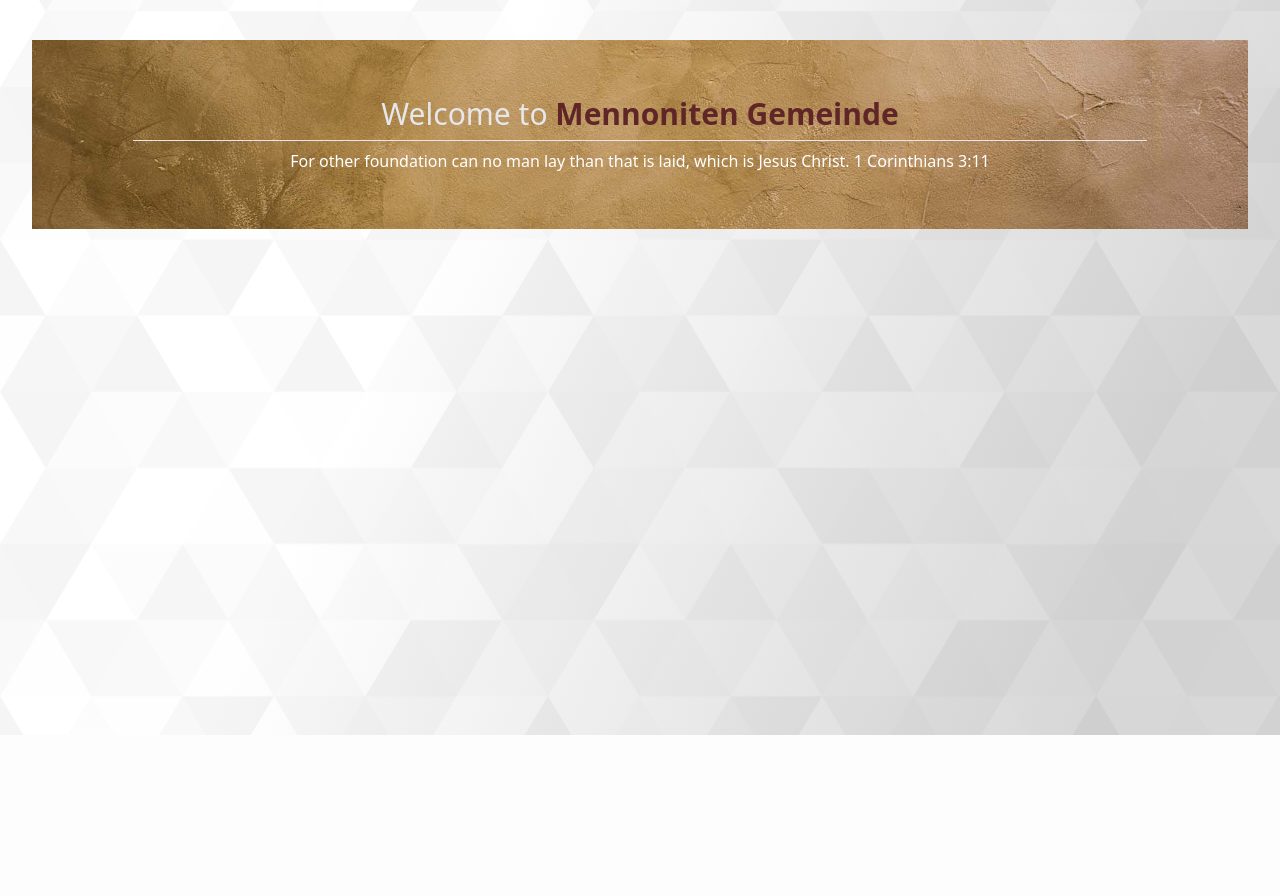
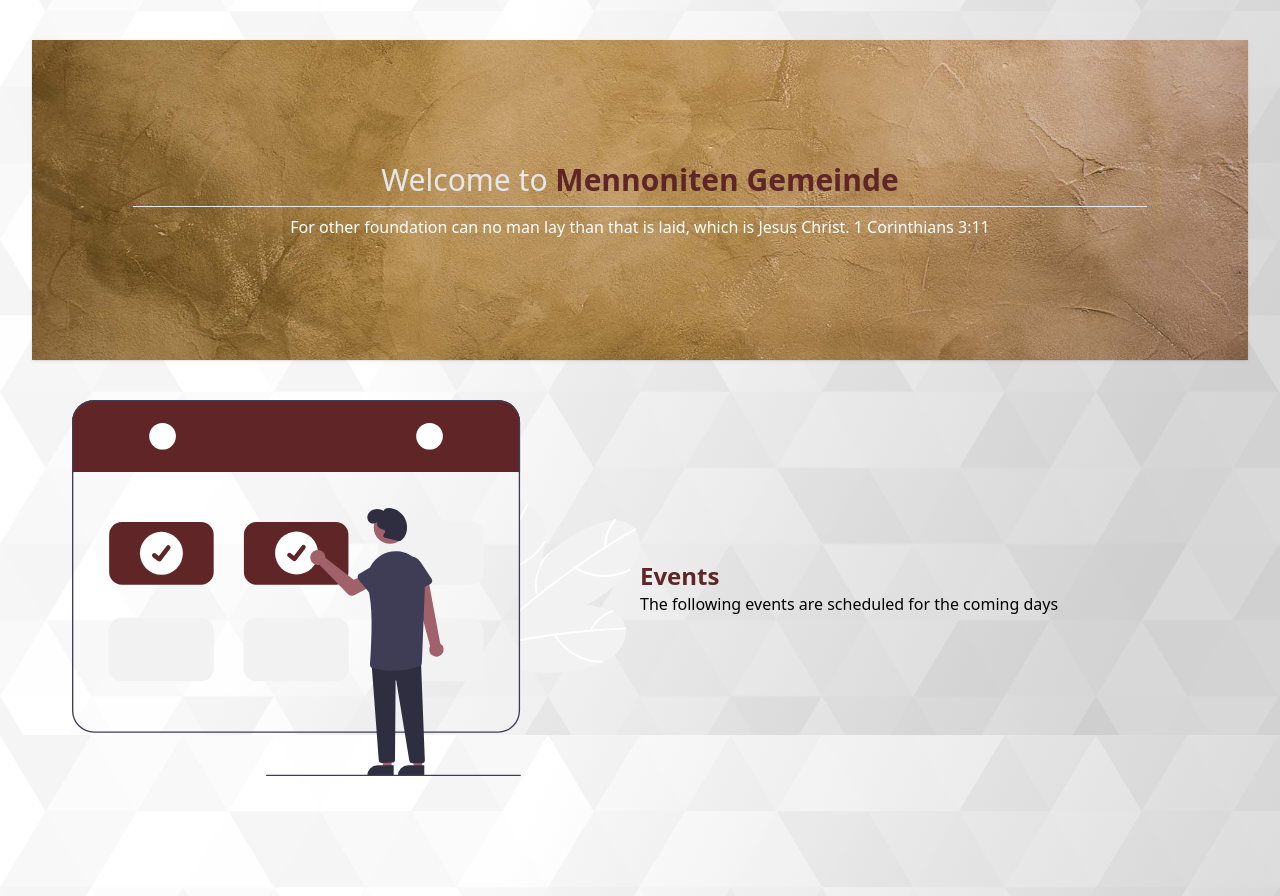
Before and after one commit to mennonitengemeinde/church_site, a Django app: page / in a window 1280 px wide. Shown: the part 65-961 px from the top of the page. Before the commit the page ends 800 px from the top, so only its background shows below. Run offline with Django 3.2, Linux system fonts and the light colour scheme; data that the repository does not hold is empty; style sheets or scripts are compiled from the project's sources; some libraries are stand-ins or nearby versions.

Commit message:
worked on home screen

```diff
--- a/home/templates/home/home_v2.html
+++ b/home/templates/home/home_v2.html
@@ -5,15 +5,44 @@
 {% load math_tags %}
 
 {% block meta %}
-  <meta name="robots" content="index, follow"/>
+    <meta name="robots" content="index, follow"/>
 {% endblock %}
 
 {% block content %}
-    <div class="bg-hero-background flex flex-col items-center justify-center py-14 bg-cover bg-no-repeat bg-center">
-        <h3 class="text-3xl text-gray-200 text-center">
+    <div class="bg-hero-background flex flex-col items-center justify-center py-14 min-h-[20rem] bg-cover bg-no-repeat bg-center shadow">
+        <h1 class="text-3xl text-gray-200 text-center">
             Welcome to <span class="text-primary font-bold">Mennoniten Gemeinde</span>
-        </h3>
+        </h1>
         <hr class="text-white w-10/12 my-2">
-        <p class="text-white mx-24 text-center">For other foundation can no man lay than that is laid, which is Jesus Christ. 1 Corinthians 3:11</p>
+        <p class="text-white mx-24 text-center">For other foundation can no man lay than that is laid, which is Jesus
+            Christ. 1 Corinthians 3:11</p>
+    </div>
+
+    <div class="p-10">
+        <div class="flex items-center pb-10">
+            <img class="w-6/12" src="{% static 'img/booking_re_gw4j.svg' %}" alt="Events">
+            <div class="">
+                <h2 class="text-primary text-2xl font-bold">Events</h2>
+                <p class="">The following events are scheduled for the coming days</p>
+            </div>
+        </div>
+
+        <div class="grid grid-cols-[auto,_1fr] items-center">
+            {% for event in events %}
+{#                <article class="flex">#}
+                    {% ifchanged %}
+                        <div class="flex text-white bg-primary px-3 my-1 rounded-full self-baseline">
+                            {{ event.start.date|date:"M j" }}
+                        </div>
+                    {% endifchanged %}
+{#                    <div class="col-start-2 overflow-hidden flex flex-col pt-1 pb-5 pl-7">#}
+                    <div class="col-start-2 overflow-hidden flex flex-col border-l border-primary -ml-7 mt-1 pb-5 pl-14">
+                        <p class="font-mono font-bold text-sm text-primary">{{ event.start.time }}</p>
+                        <h3 class="font-bold text-primary truncate">{{ event.title }}</h3>
+                        <p>{{ event.church }}</p>
+                    </div>
+{#                </article>#}
+            {% endfor %}
+        </div>
     </div>
 {% endblock %}
--- a/templates/_layout.html
+++ b/templates/_layout.html
@@ -176,7 +176,7 @@
             </div>
         </nav>
 
-        <div class="py-10">
+        <div class="sm:py-10">
             <main>
                 <div class="max-w-7xl mx-auto sm:px-6 lg:px-8">
                     <!-- Replace with your content -->
```
Also changed, not shown: assets/img/booking_re_gw4j.svg (added).
